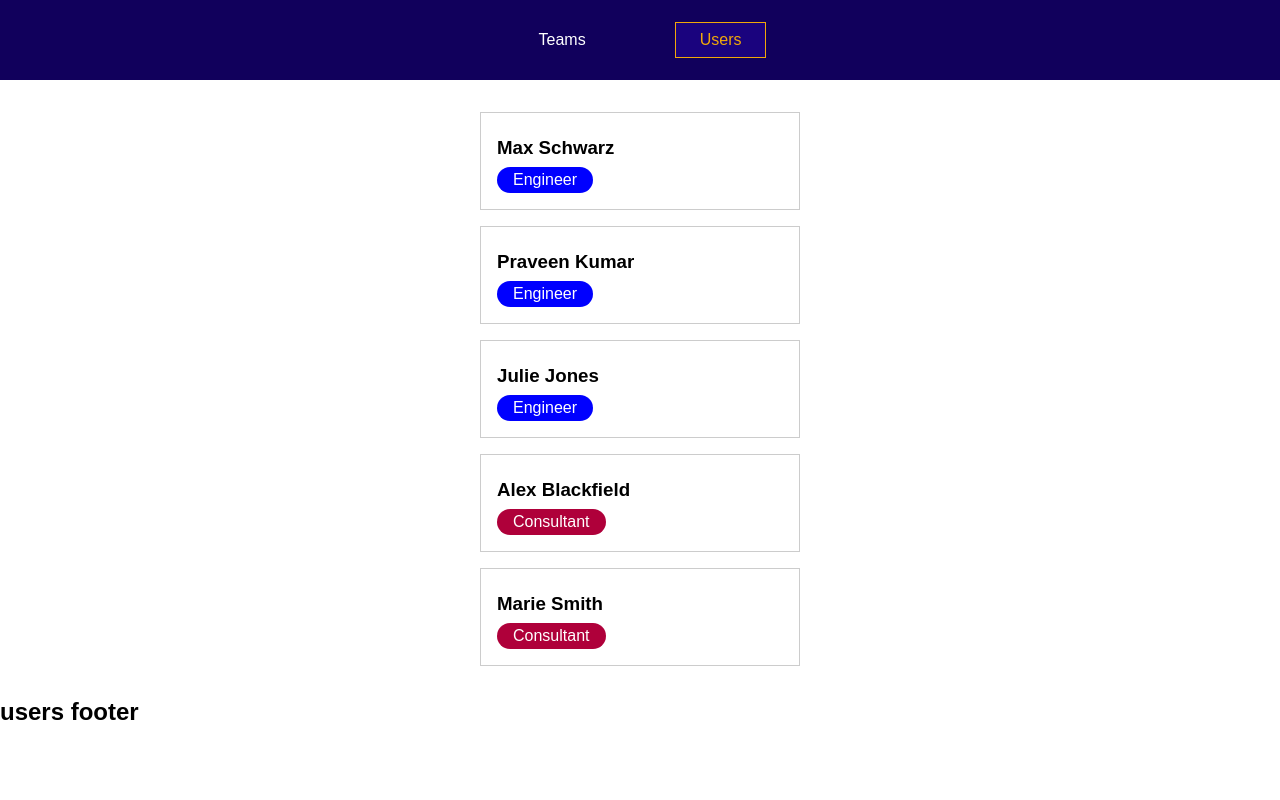
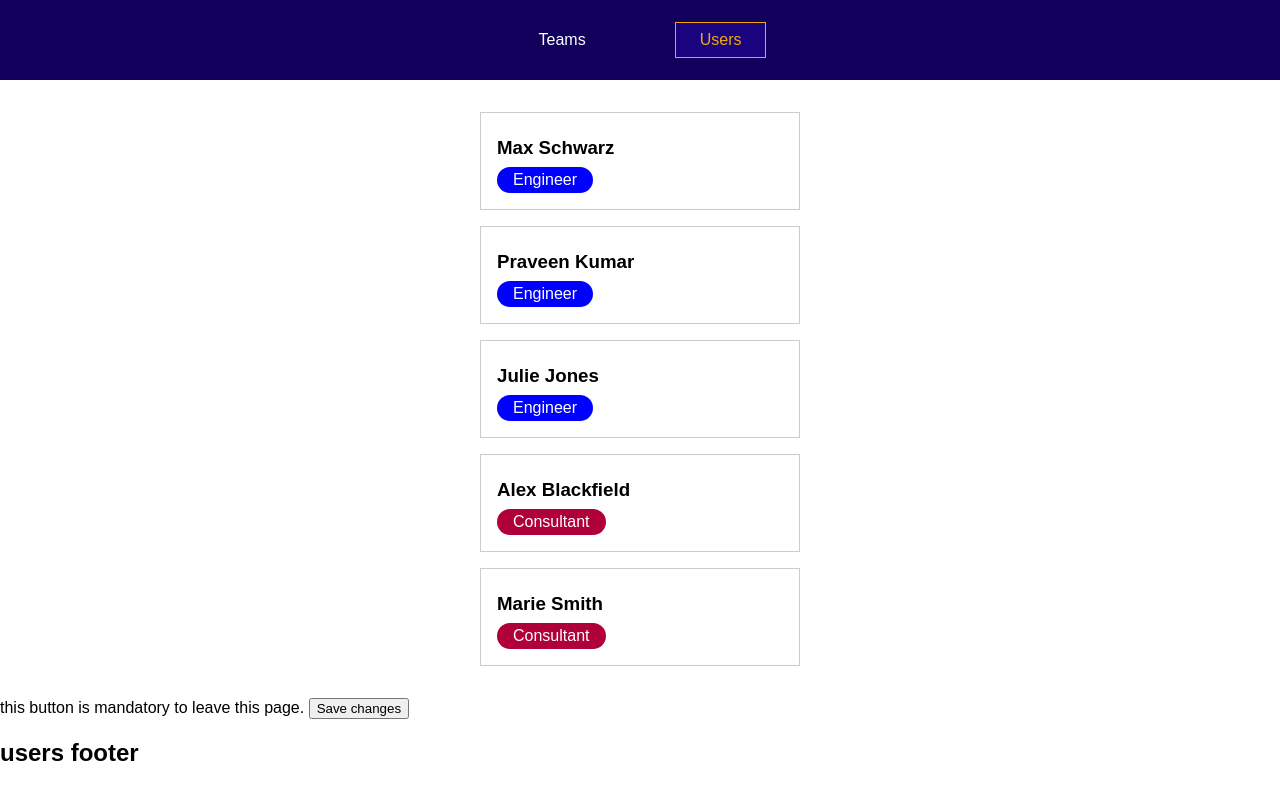
Before and after one commit to Victor-Grinan-Dev/teams---users, a Vue app: page /users in a window 1280 px wide. Built offline with nearby package versions, Linux system fonts and the light colour scheme.

Commit message:
confirm guard

```diff
--- a/src/components/users/UsersList.vue
+++ b/src/components/users/UsersList.vue
@@ -1,4 +1,5 @@
 <template>
+  <div>
     <ul>
       <user-item
         v-for="user in users"
@@ -7,6 +8,11 @@
         :role="user.role"
       ></user-item>
     </ul>
+    <div>
+      this button is mandatory to leave this page.
+      <button @click="saveChanges">Save changes</button>
+    </div>
+  </div>
 </template>
 
 <script>
@@ -17,15 +23,40 @@ export default {
     UserItem,
   },
   inject: ["users"],
+  data() {
+    return {
+      changesSaved: false,
+    };
+  },
   methods: {
     confirmInput() {
       this.$router.push("/teams");
+    },
+    saveChanges() {
+      this.changesSaved = true;
     },
   },
   beforeRouteEnter(to, from, next) {
     console.log("@UsersList cmp beforeRouteEnter");
     console.log("-> moving to:", `"${to.path}."`, "from: ", `"${from.path}."`);
     next();
+  },
+  /**GUARD */
+  beforeRouteLeave(to, from, next) {
+    console.log("@UsersList cmp beforeRouteLeave");
+    console.log("-> moving to:", `"${to.path}."`, "from: ", `"${from.path}."`);
+
+    if (this.changesSaved) {
+      next();
+    } else {
+      const userWantToLeave = confirm(
+        "do you want to leave without saving the changes"
+      );
+      next(userWantToLeave);
+    }
+  },
+  unmounted() {
+    console.log("unmounted is called if you leave users");
   },
 };
 </script>
```
Lines whose indentation alone changed are shown as unchanged.
